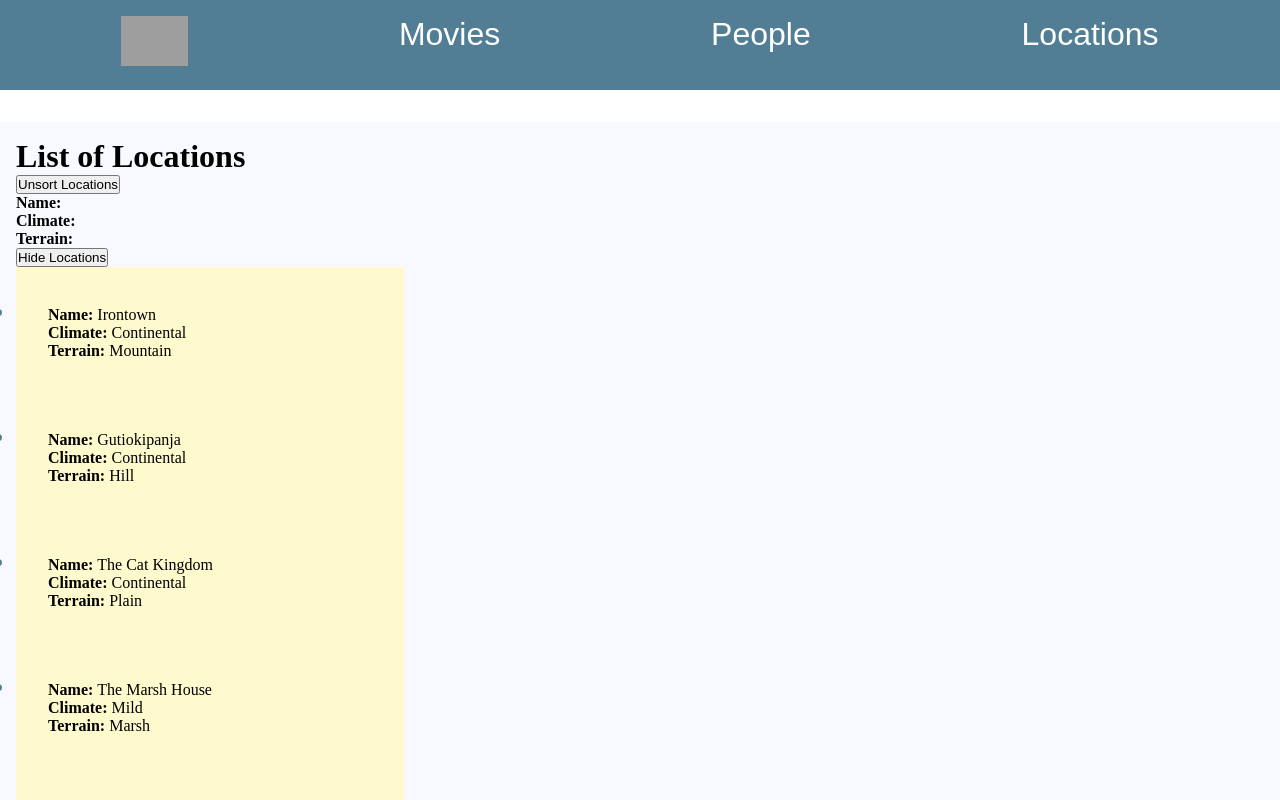
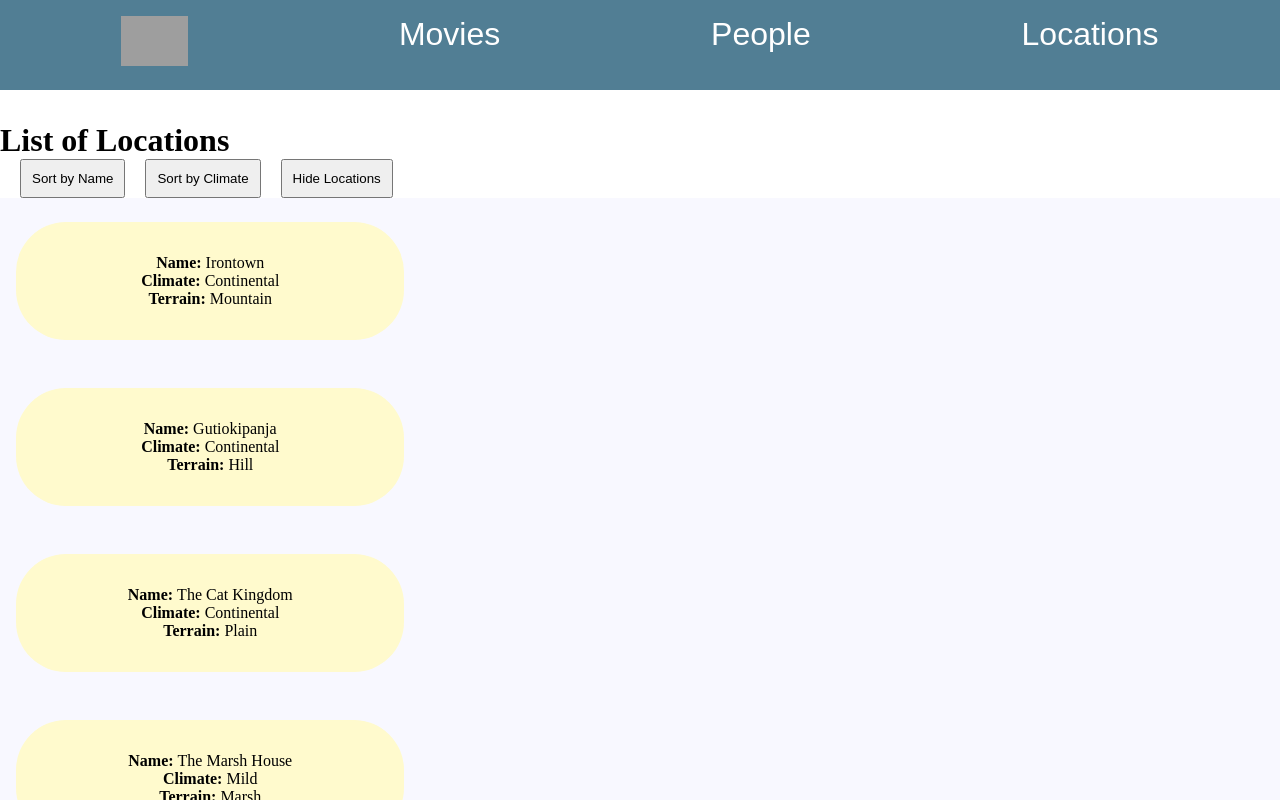
Before and after one commit to joinpursuit/9-1-module-three-assessment, a React (Create React App) app: page /locations in a window 1280 px wide. Both pictures are taken after a click on the button "Show Locations". Shown: the top 800 px of the page. Built offline with nearby package versions, Linux system fonts and the light colour scheme; grey boxes are pictures that could not be loaded.

Commit message:
Started Sorting/ need to fix button layout

```diff
--- a/src/Pages/Locations.css
+++ b/src/Pages/Locations.css
@@ -1,9 +1,11 @@
-.Locations {
-  border: 1px solid black;
+button {
+  padding: 10px;
+  margin-left: 20px;
 }
 .locations {
   background: ghostwhite;
   padding: 1em;
+  text-align: center;
   /* min-height: 80vh; */
 }
 
@@ -38,3 +40,15 @@
   display: inline-block;
   width: 100%;
 }
+
+.details li {
+  list-style: none;
+  margin: 0.5em 0;
+  align-self: center;
+  /*  */
+  border-radius: 50px;
+}
+
+.details li span:first-child {
+  font-weight: bold;
+}
--- a/src/Pages/Locations.js
+++ b/src/Pages/Locations.js
@@ -17,7 +17,7 @@ export default function Locations() {
   }, []);
 
   //! SORTING by name usiong comparator function
-  // save sorted location to a state
+  //* save sorted location to a state
   const handleSortedNames = () => {
     const sortNames = locations.sort((nameA, nameB) => {
       if (nameA.name.toLowerCase() < nameB.name.toLowerCase()) {
@@ -28,7 +28,21 @@ export default function Locations() {
       return 0;
     });
     setSorted(sortNames);
-    console.log(sortNames);
+    // console.log(sortNames);
+  };
+  // sort by Climate
+  const handleSortedClimate = () => {
+    const sortedClimate = locations.sort((climateA, climateB) => {
+      if (climateA.climate.toLowerCase() < climateB.climate.toLowerCase()) {
+        return -1;
+      } else if (
+        climateA.climate.toLowerCase() > climateB.climate.toLowerCase()
+      ) {
+        return 1;
+      }
+      return 0;
+    });
+    setSorted(sortedClimate);
   };
 
   // const comparator = (a, b) => {
@@ -36,17 +50,19 @@ export default function Locations() {
   // };
   // console.log("sorted", locations.sort(comparator));
 
+  //! fix the order of the buttons
   return (
-    <div className="locations">
+    <div className="details">
       <h1>List of Locations</h1>
-      <div className="button"></div>
       <button onClick={handleSortedNames}>
-        {show && sort ? "Sort Locations" : "Unsort Locations"}
+        Sort by Name
+        {/* {show && sort ? "Sort by Name" : "Unsort Locations"} */}
+      </button>
+      <button onClick={handleSortedClimate}>
+        Sort by Climate
+        {/* {show && sort ? "Sort by Name" : "Unsort Locations"} */}
       </button>
 
-      <div>
-        <Location location={sort} />
-      </div>
       <button
         className="button"
         onClick={() => {
@@ -59,7 +75,7 @@ export default function Locations() {
         locations &&
         locations.map((location) => {
           return (
-            <div className="details" key={location.id}>
+            <div className="locations" key={location.id}>
               <ul>
                 <li>
                   {" "}
--- a/src/Pages/People.js
+++ b/src/Pages/People.js
@@ -12,6 +12,7 @@ export default function People() {
       .then((response) => response.json())
       .then((data) => {
         setPeople(data);
+        console.log(people);
       })
       .catch((error) => console.log(error));
   }, []);
```
Also changed, not shown: src/index.css (+10 -1 lines).
